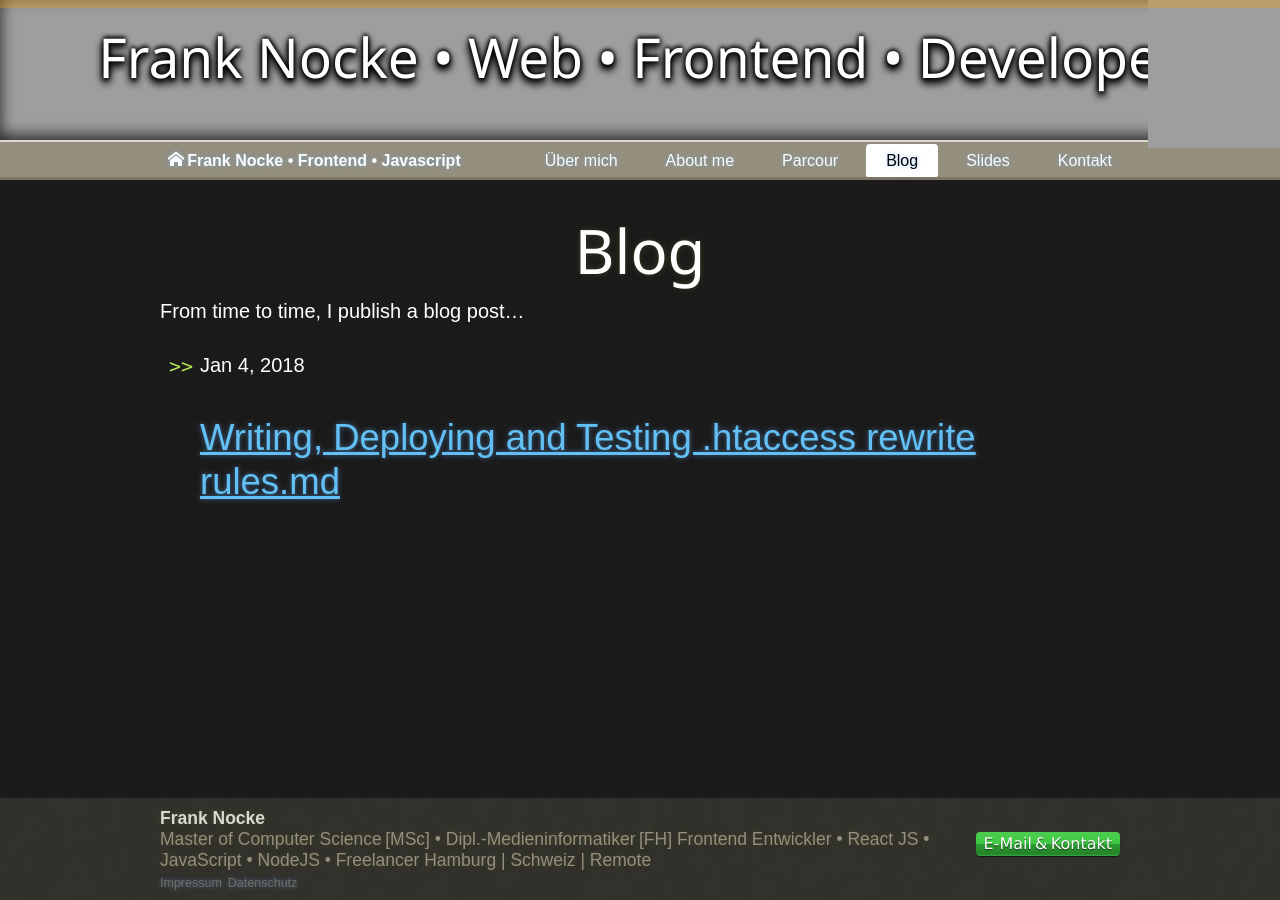
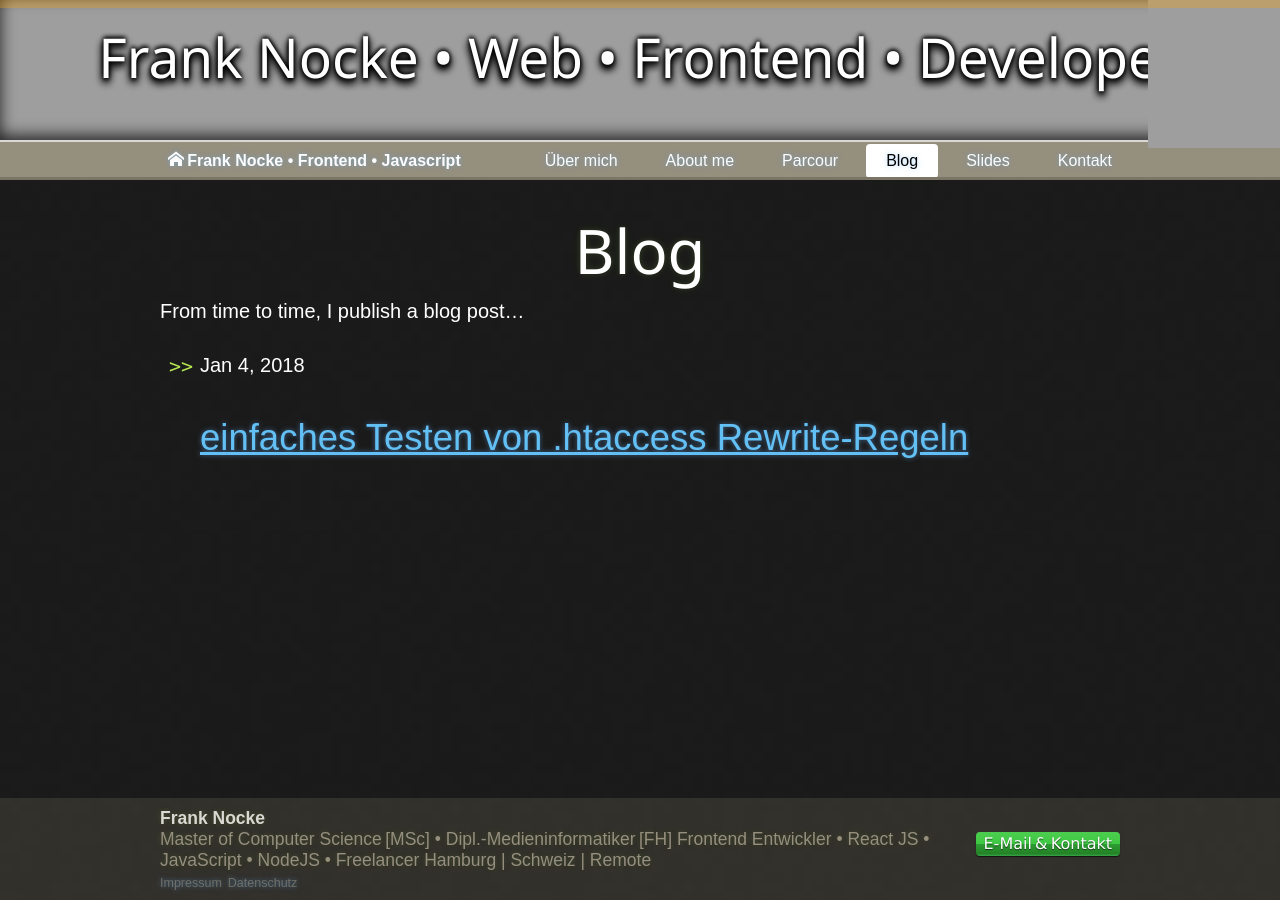
Before and after one commit to nocke/jekyll.nocke.de, a Jekyll site: the page built from _pages/blog.md, in a window 1280 px wide. Built offline with Jekyll 4.4.1, drawn with Linux system fonts in a browser that asks for light colours; some web fonts are replaced.

Commit message:
blogpost tween

```diff
--- a/_posts/2018-01-04-write-deploy-and-test-htaccess-rewrite-rules.md
+++ b/_posts/2018-01-04-write-deploy-and-test-htaccess-rewrite-rules.md
@@ -1,12 +1,12 @@
 ---
-title: Writing, Deploying and Testing .htaccess rewrite rules.md
-permalink: 2018-01-04-write-deploy-and-test-htaccess-rewrite-rules
-categories: hamburg, frontend, javascript
-lang: en
+title: einfaches Testen von .htaccess Rewrite-Regeln
+categories: hamburg, frontend, javascript, htaccess, testing
+lang: de
+layout: post
 ---
 
-<!-- TODO: layout post
-layout: post -->
+ htaccess-Regeln
+
 
 ### Fiddling with .htaccess Rewrite-rules for the apache server can be a constant pain. With some simple practice and a bit of bash scripting, you can write, deploy and most importantly test your rewrite rules in a breeze.
 
```
